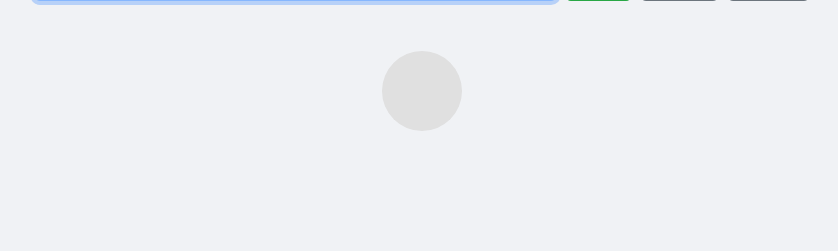
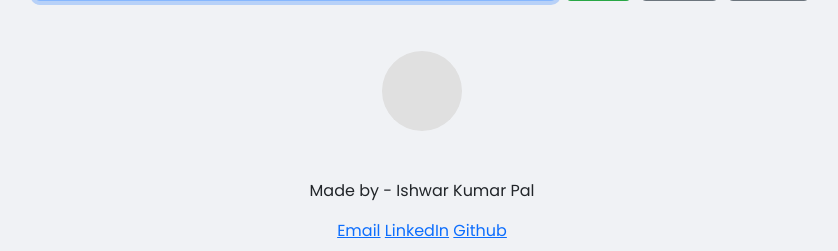
Before and after one commit to ishwarxo/credit-card-advisor, a Flask app: page / in a window 1280 px wide. Shown: the part 549-800 px from the top of the page, without its empty margins (218-1056 px from the left). Run offline with Flask 3, Linux system fonts and the light colour scheme.

Commit message:
Update index.html
Added credits in footer

```diff
--- a/templates/index.html
+++ b/templates/index.html
@@ -24,6 +24,12 @@
             <button class="btn btn-success" onclick="sendMessage()" aria-label="Send message">Send</button>
             <button class="btn btn-outline-secondary" onclick="restartConversation()">Start Over</button>
             <button class="btn btn-outline-secondary" onclick="clearChat()">Clear Chat</button>
+        </div>
+        <div class="text-center py-2 fixed-bottom">
+            <p>Made by - Ishwar Kumar Pal</p>
+            <a href="mailto:ishwar.kumar144014@gmail.com" target="_blank">Email</i></a>
+            <a href="https://www.linkedin.com/in/ishwar-kumar-pal/" target="_blank">LinkedIn</a>
+            <a href="https://github.com/ishwarxo" target="_blank">Github</a>
         </div>
     </div>
 
```
